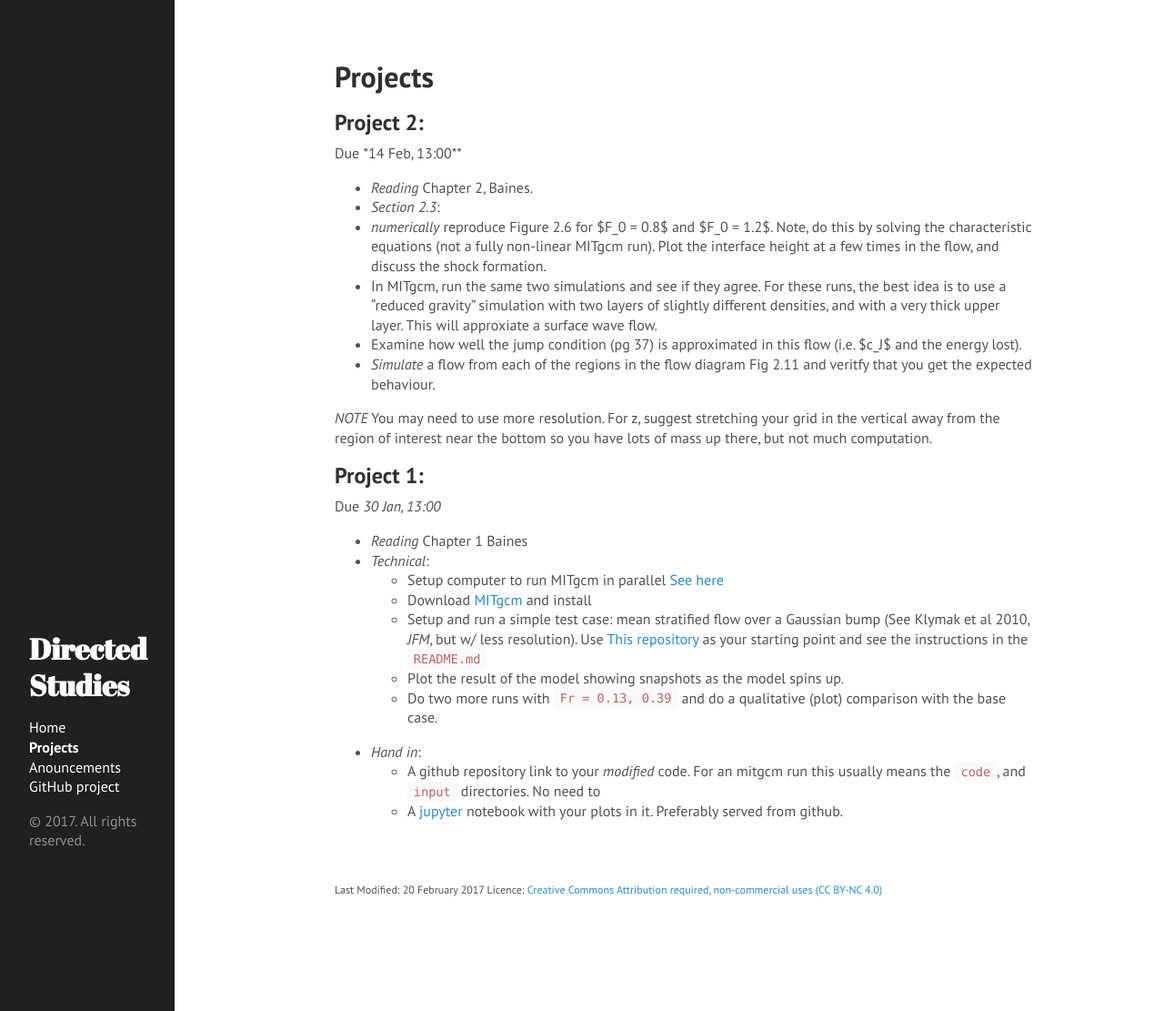
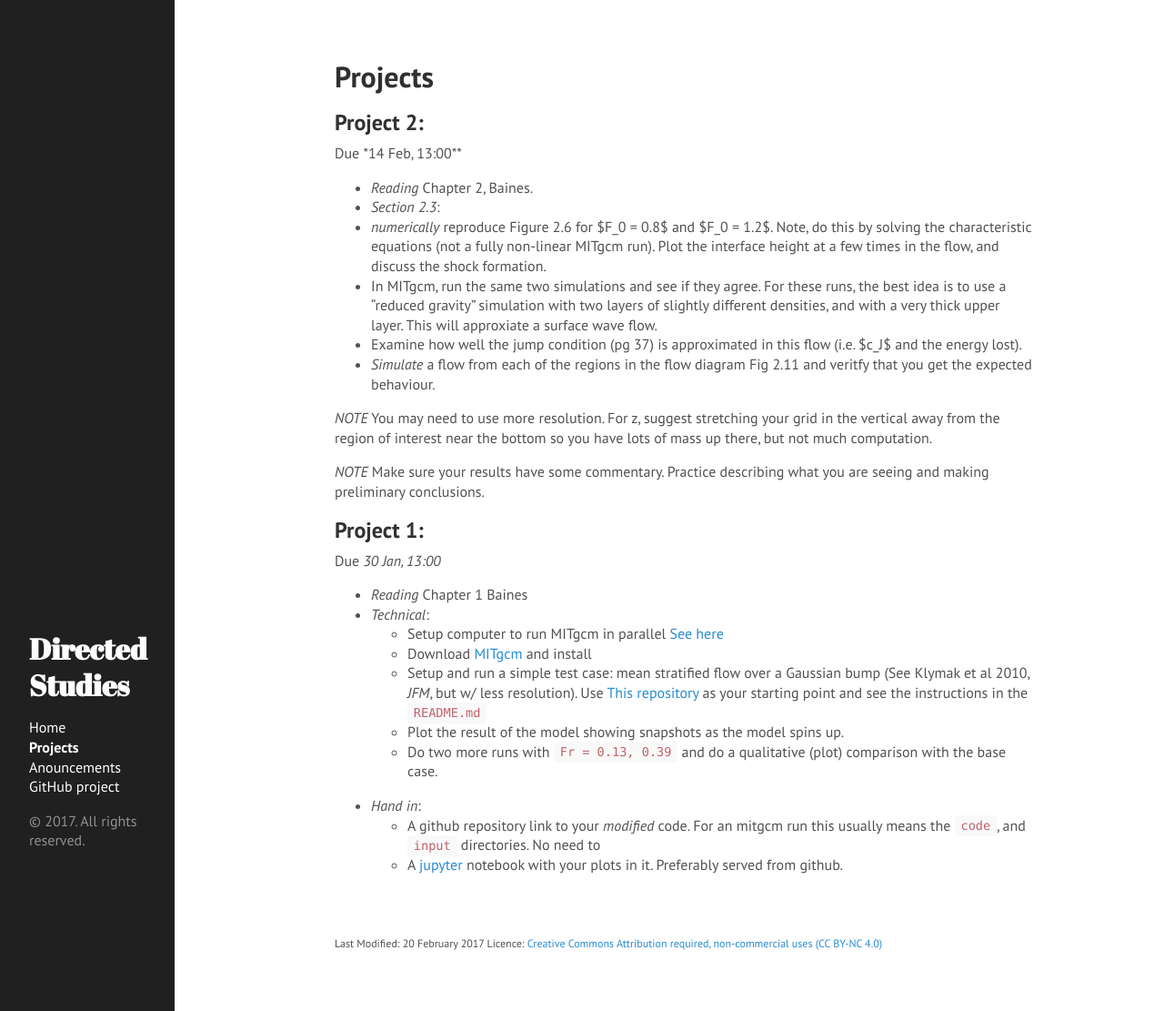
Before and after one commit to jklymak/DirStu17, a Jekyll site: the page built from docs/Projects/index.md, in a window 1280 px wide and 1111 px high. Shown: the whole window at 91% size. Built offline with Jekyll 4.4.1, drawn with Linux system fonts in a browser that asks for light colours.

Commit message:
Project 2

```diff
--- a/docs/Projects/index.md
+++ b/docs/Projects/index.md
@@ -15,6 +15,8 @@ Due *14 Feb, 13:00**
    - *Simulate* a flow from each of the regions in the flow diagram    Fig 2.11 and veritfy that you get the expected behaviour.
 
 *NOTE* You may need to use more resolution.  For z, suggest stretching your grid in the vertical away from the region of interest near the bottom so you have lots of mass up there, but not much computation.
+
+*NOTE* Make sure your results have some commentary. Practice describing what you are seeing and making preliminary conclusions.
 
 
 
```
